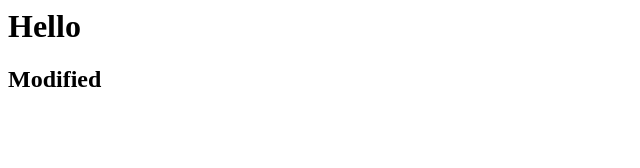
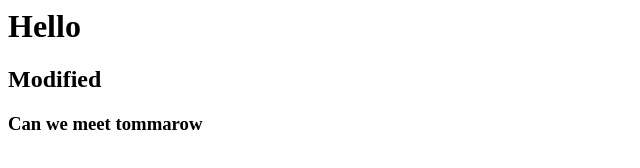
Before and after one commit to ASHIK-S-NAIR/datewithgit-sample, a plain HTML site: page index.html in a window 1280 px wide. Shown: the whole page, without its empty margins (0-640 px from the left). Drawn offline with Linux system fonts and the light colour scheme.

Commit message:
index file modified

```diff
--- a/index.html
+++ b/index.html
@@ -5,5 +5,6 @@
 <body>
 	<h1>Hello</h1>
 	<h2>Modified</h2>
+	<h3>Can we meet tommarow </h3>
 </body>
 </html>
```
